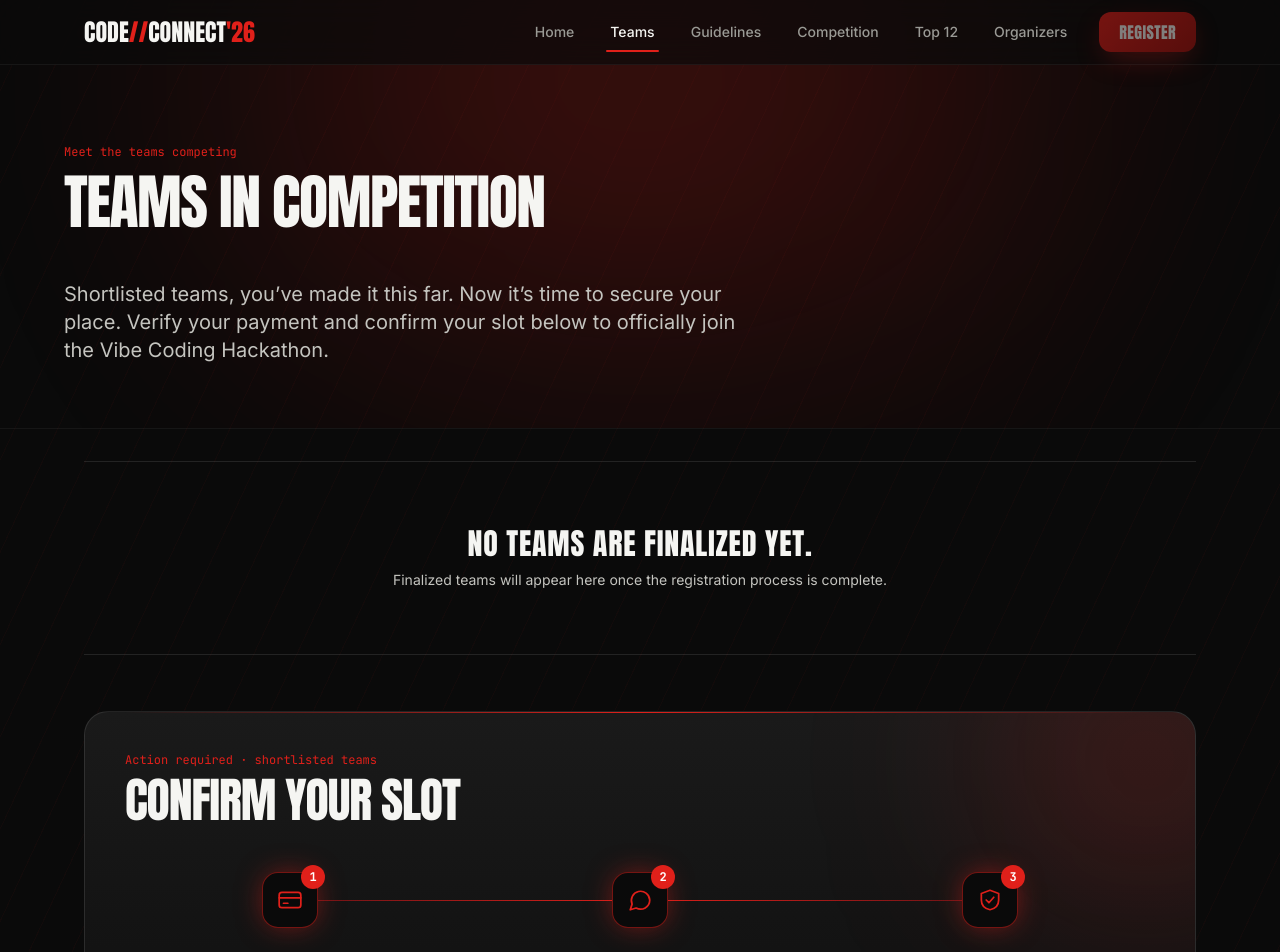
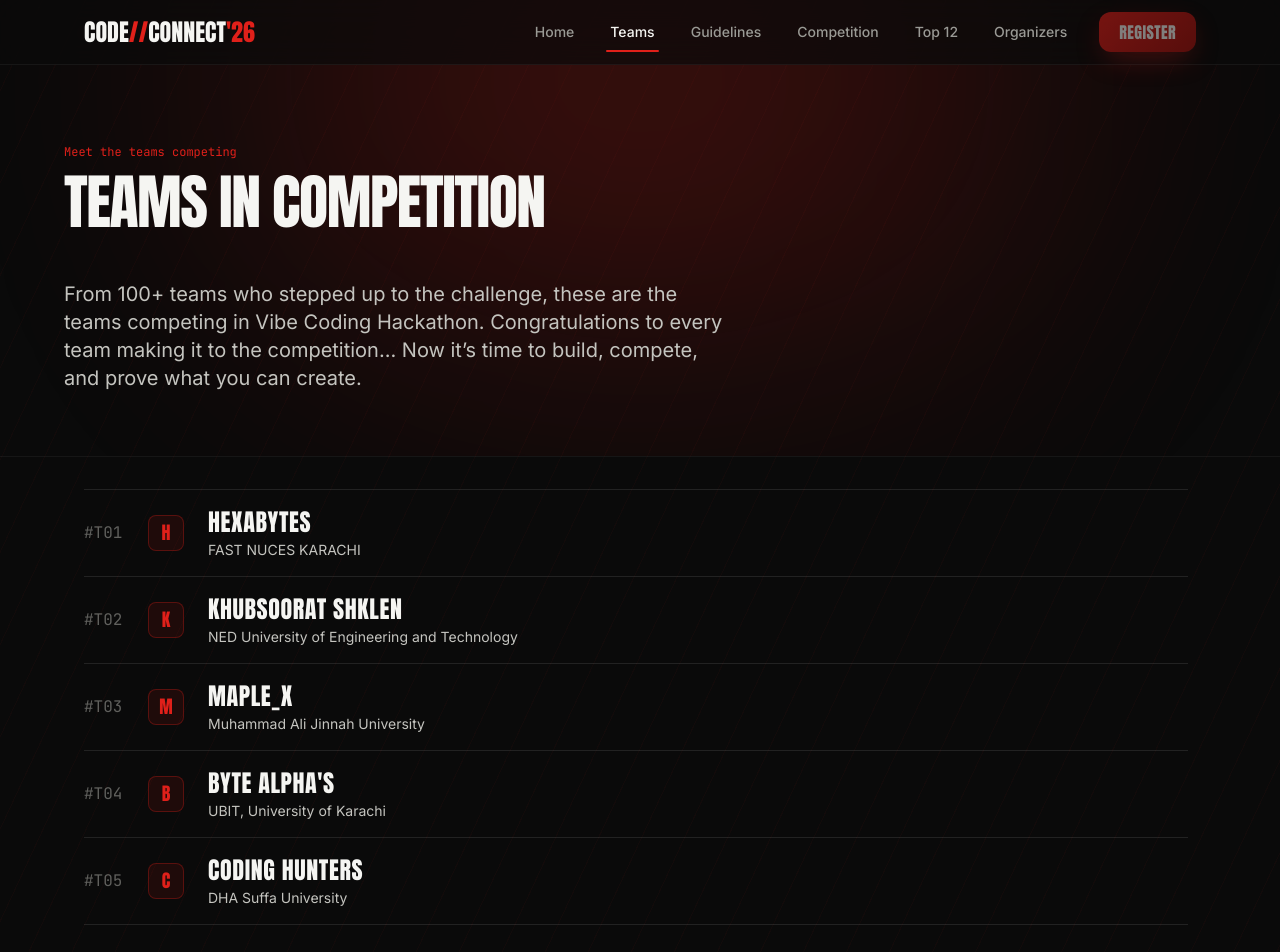
Before and after one commit to AzaanK-dev/VibeCoding-CC26, a Next.js app: page /teams in a window 1280 px wide. Shown: the top 952 px of the page. Built offline with nearby package versions, Linux system fonts and the light colour scheme.

Commit message:
feat: adding finalized teams data

```diff
--- a/app/organizers/page.tsx
+++ b/app/organizers/page.tsx
@@ -12,15 +12,15 @@ const L = "https://www.linkedin.com/in/";
 const groups: Group[] = [
   {
     id: "judges", title: "Jury", tag: "Evaluating the builds", linkedin: false, members: [
-      { name: "TBA", role: "Position / Title" },
+      { name: "M Arbab Hussain Siddique", role: "Senior Software Engineer at Folio3", photo: "https://res.cloudinary.com/dttmiez4n/image/upload/v1792081056/WhatsApp_Image_2026-10-15_at_9.15.29_PM_kmwhxl.jpg" },
       { name: "TBA", role: "Position / Title" },
       { name: "TBA", role: "Position / Title" },
     ]
   },
   {
     id: "supervisors", title: "Advisors", tag: "Guiding the vision", linkedin: false, members: [
-      { name: "Sir Khalid Jamal", role: "Event Supervisor"}, //photo:"https://res.cloudinary.com/dttmiez4n/image/upload/v1791716599/Screenshot_2026-10-11_160229_gynroy.png"},
-      { name: "Miss Humera Azam", role: "Event Coordinator"}, //photo:"https://res.cloudinary.com/dttmiez4n/image/upload/v1791717226/WhatsApp_Image_2026-10-11_at_4.12.32_PM_1_ipnwsp.jpg" },
+      { name: "Sir Khalid Jamal", role: "Event Supervisor", photo: "https://res.cloudinary.com/dttmiez4n/image/upload/v1791716599/Screenshot_2026-10-11_160229_gynroy.png" },
+      { name: "Miss Humera Azam", role: "Event Coordinator", photo: "https://res.cloudinary.com/dttmiez4n/image/upload/v1791717226/WhatsApp_Image_2026-10-11_at_4.12.32_PM_1_ipnwsp.jpg" },
     ]
   },
   {
--- a/app/teams/page.tsx
+++ b/app/teams/page.tsx
@@ -32,7 +32,7 @@ export default function Teams() {
                 className="group flex items-center gap-4 py-4 transition-all duration-300 hover:bg-white/[0.03] sm:gap-6"
               >
                 <span className="w-8 shrink-0 font-mono text-sm text-stone/60 sm:w-10 sm:text-base">
-                  {String(i + 1).padStart(2, "0")}
+                  #T{String(i + 1).padStart(2, "0")}
                 </span>
 
                 <div className="flex h-9 w-9 shrink-0 items-center justify-center rounded-lg border border-brand/30 bg-brand/10 font-display text-lg text-brand transition-all duration-300 group-hover:border-brand group-hover:bg-brand group-hover:text-cream">
--- a/lib/data.ts
+++ b/lib/data.ts
@@ -9,30 +9,29 @@ export const DATES = {
   end: "2026-10-18T10:00:00+05:00",         // timer = 0 -> submissions open
   paymentDeadline: "2026-10-15T23:59:00+05:00",
 };
-export const FORCE_FINALIZED = false; // true = always show "Finalized Teams"
+export const FORCE_FINALIZED = true; // true = always show "Finalized Teams"
 // Testing: set NEXT_PUBLIC_PHASE_OVERRIDE=before|live|ended
 
 export const teams = [
-  { name: "Byte Busters", uni: "UBIT, University of Karachi" },
-  { name: "Null Pointers", uni: "NED University" },
-  { name: "Stack Smashers", uni: "FAST-NUCES Karachi" },
-  { name: "Git Happens", uni: "IBA Karachi" },
-  { name: "Ctrl+Alt+Win", uni: "UBIT, University of Karachi" },
-  { name: "Vibe Coders", uni: "Szabist Karachi" },
-  { name: "Vibe Coders", uni: "Szabist Karachi" },
-  { name: "Vibe Coders", uni: "Szabist Karachi" },
-  { name: "Vibe Coders", uni: "Szabist Karachi" },
-  { name: "Vibe Coders", uni: "Szabist Karachi" },
-  { name: "Vibe Coders", uni: "Szabist Karachi" },
-  { name: "Vibe Coders", uni: "Szabist Karachi" },
-  { name: "Vibe Coders", uni: "Szabist Karachi" },
-  { name: "Vibe Coders", uni: "Szabist Karachi" },
-  { name: "Vibe Coders", uni: "Szabist Karachi" },
-  { name: "Vibe Coders", uni: "Szabist Karachi" },
-  { name: "Vibe Coders", uni: "Szabist Karachi" },
-  { name: "Vibe Coders", uni: "Szabist Karachi" },
-  { name: "Vibe Coders", uni: "Szabist Karachi" },
-  { name: "Vibe Coders", uni: "Szabist Karachi" },
+  { name: "Hexabytes", uni: "FAST NUCES KARACHI" },
+  { name: "Khubsoorat Shklen", uni: "NED University of Engineering and Technology" },
+  { name: "Maple_X", uni: "Muhammad Ali Jinnah University" },
+  { name: "Byte Alpha's", uni: "UBIT, University of Karachi" },
+  { name: "Coding Hunters", uni: "DHA Suffa University" },
+  { name: "Nex Gen", uni: "Iqra University" },
+  { name: "VibeBuilders", uni: "UBIT, University of Karachi" },
+  { name: "Bug beaters", uni: "Muhammad Ali Jinnah University" },
+  { name: "Nova Strike", uni: "UBIT, University of Karachi" },
+  { name: "Token Burners", uni: "Sindh Madressatul Islam University" },
+  { name: "Byte Forge", uni: "UBIT, University of Karachi" },
+  { name: "Noobies", uni: "FAST NUCES Karachi" },
+  { name: "Aerostack", uni: "Sindh Madressatul Islam University" },
+  { name: "Red John", uni: "UBIT, University of Karachi" },
+  { name: "Crimson Nova", uni: "DHA Suffa University" },
+  { name: "Code Benders", uni: "UBIT, University of Karachi" },
+  { name: "Bitwise", uni: "NED University of Engineering and Technology" },
+  { name: "Zyphora", uni: "UBIT, University of Karachi" },
+  { name: "CopyCoders", uni: "UBIT, University of Karachi" },
 ];
 
 export const problems = [
```
